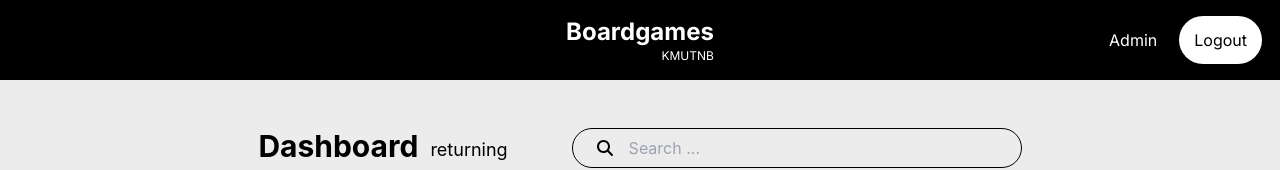
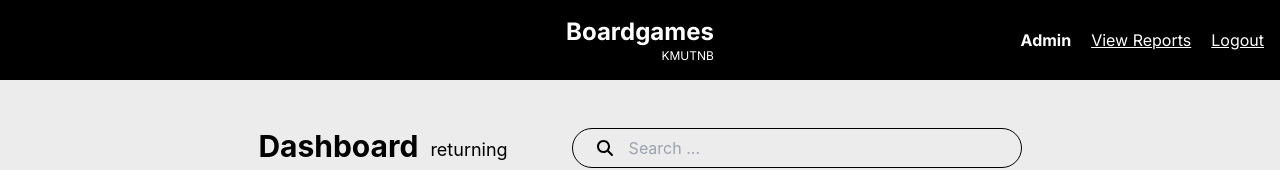
Before and after one commit to 6604062616134/SEproject, a React (Create React App) app in the folder frontend/: page /dashboard in a window 1280 px wide. Shown: the top 170 px of the page. Built offline with nearby package versions, Linux system fonts and the light colour scheme; no server answers.

Commit message:
edit style logout btn,add view report modal

```diff
--- a/frontend/src/components/navbar-admin.js
+++ b/frontend/src/components/navbar-admin.js
@@ -5,6 +5,7 @@ import axios from 'axios';
 function NavbarAdmin({ isMenuOpen, toggleMenu }) {
     const navigate = useNavigate();
     const [isLogoutModalOpen, setIsLogoutModalOpen] = useState(false);
+    const [isReportModalOpen, setIsReportModalOpen] = useState(false);
 
     const handleLogout = async () => {
         try {
@@ -20,6 +21,9 @@ function NavbarAdmin({ isMenuOpen, toggleMenu }) {
     const openLogoutModal = () => setIsLogoutModalOpen(true);
     const closeLogoutModal = () => setIsLogoutModalOpen(false);
 
+    const openReportModal = () => setIsReportModalOpen(true);
+    const closeReportModal = () => setIsReportModalOpen(false);
+
     return (
         <div className="font-sans">
             <div className="bg-black text-white p-5 fixed top-0 left-0 w-full z-50">
@@ -30,9 +34,12 @@ function NavbarAdmin({ isMenuOpen, toggleMenu }) {
                         </NavLink>
                         <p className='text-right text-xs'>KMUTNB</p>
                     </div>
-                    <div className='flex gap-5 p-4' style={{ position: 'absolute', right: '0' }}>
-                        <p className='py-4 cursor-pointer'>Admin</p>
-                        <button onClick={openLogoutModal} className="btn-logoutAdmin">
+                    <div className='flex gap-5 items-center p-4' style={{ position: 'absolute', right: '0' }}>
+                        <p className='font-bold text-white cursor-pointer'>Admin</p>
+                        <button onClick={openReportModal} className="underline text-white font-light cursor-pointer">
+                            View Reports
+                        </button>
+                        <button onClick={openLogoutModal} className="underline text-white font-light cursor-pointer">
                             Logout
                         </button>
                     </div>
@@ -59,6 +66,33 @@ function NavbarAdmin({ isMenuOpen, toggleMenu }) {
                         </div>
                     </div>
                 )}
+
+                {isReportModalOpen && (
+                    <div className="fixed inset-0 flex items-center justify-center bg-black bg-opacity-50 z-50">
+                        <div className="bg-white p-6 rounded-lg w-[400px]" style={{ borderRadius: '20px' }}>
+                            <h3 className="font-bold text-xl text-black">User Reports</h3>
+                            <ul className="mt-4">
+                                {/* ตัวอย่างข้อมูลรีพอร์ต */}
+                                <li className="border-b py-2">
+                                    <p className="font-semibold">Report 1</p>
+                                    <p className="text-sm text-gray-600">This is a sample report from a user.</p>
+                                </li>
+                                <li className="border-b py-2">
+                                    <p className="font-semibold">Report 2</p>
+                                    <p className="text-sm text-gray-600">Another sample report from a user.</p>
+                                </li>
+                            </ul>
+                            <div className="flex justify-end gap-3 mt-6">
+                                <button
+                                    className="btn-custom bg-gray-300 text-black px-4 py-2 rounded"
+                                    onClick={closeReportModal}
+                                >
+                                    Close
+                                </button>
+                            </div>
+                        </div>
+                    </div>
+                )}
             </div>
         </div>
     );
--- a/frontend/src/index.css
+++ b/frontend/src/index.css
@@ -113,22 +113,22 @@ body {
   border: 1px solid rgb(236, 63, 63);
 }
 
-.btn-logoutAdmin {
+.btn-reqort {
   background-color: rgb(255, 255, 255);
   color: rgb(0, 0, 0); /* สีตัวอักษร */
-  padding: 6px 15px; /* ระยะห่างภายในปุ่ม */
+  padding: 8px 12px; /* ระยะห่างภายในปุ่ม */
   text-align: center; /* จัดข้อความให้อยู่ตรงกลาง */
   text-decoration: none; /* ไม่มีการขีดเส้นใต้ */
   display: inline-block; /* แสดงเป็นบล็อกแบบอินไลน์ */
   font-size: 16px; /* ขนาดตัวอักษร */
   margin: 4px 2px; /* ระยะห่างภายนอกปุ่ม */
   cursor: pointer; /* เปลี่ยนเคอร์เซอร์เมื่อ hover */
-  border-radius: 24px; /* ขอบโค้งมน */
+  border-radius: 23px; /* ขอบโค้งมน */
   box-shadow: 0 4px 8px rgba(0, 0, 0, 0.2);
   transition: background-color 0.3s; /* เพิ่มการเปลี่ยนสีพื้นหลังเมื่อ hover */
 }
 
-.btn-logoutAdmin:hover {
+.btn-report:hover {
   background-color: transparent; /* สีพื้นหลังเมื่อ hover */
   color: rgb(255, 255, 255);
   border: 1px solid rgb(255, 255, 255);
```
